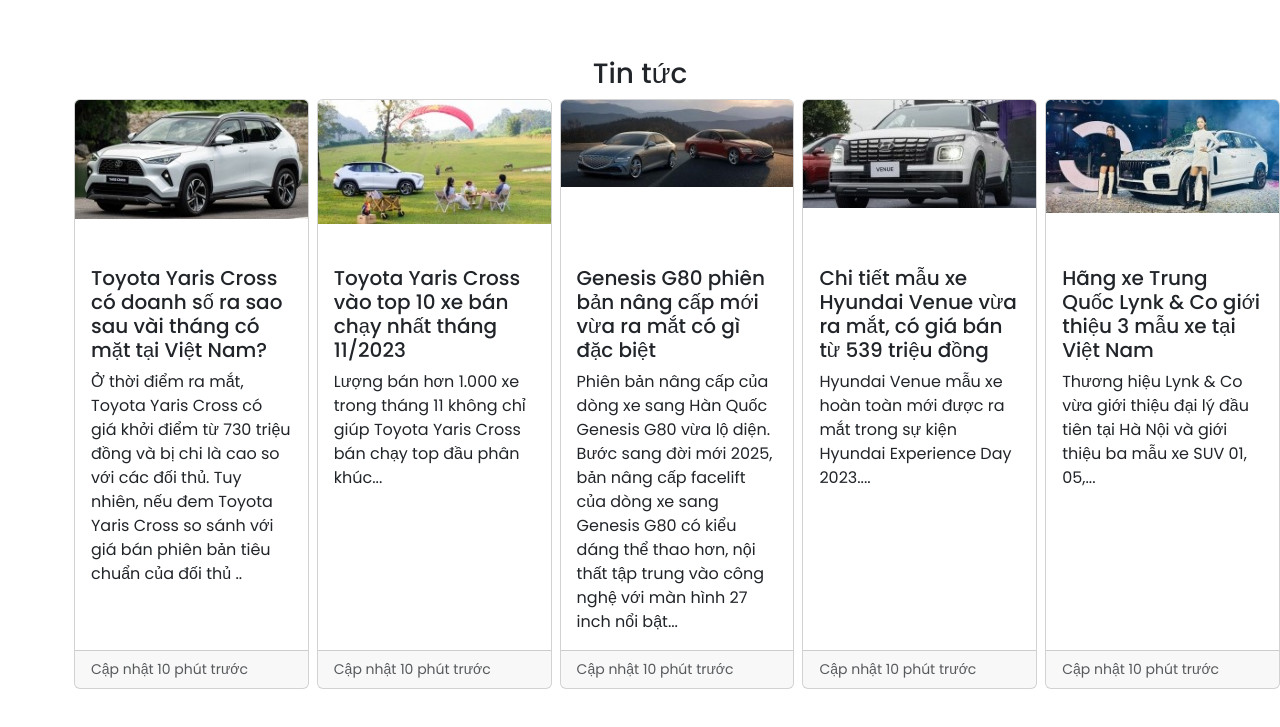
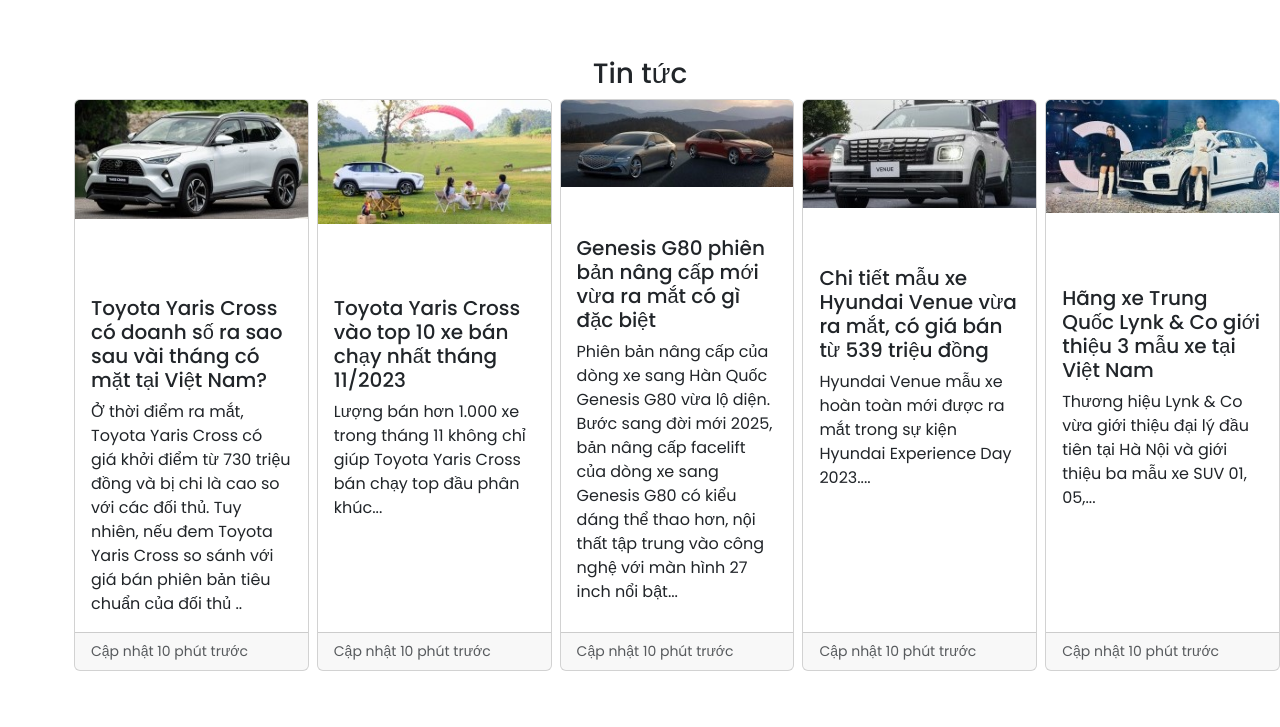
Before and after one commit to ChuongNguyenNHC/WebOto, a plain HTML site: page trangchu.html in a window 1280 px wide. Shown: the part 1183-1910 px from the top of the page. Drawn offline with nearby package versions, Linux system fonts and the light colour scheme; a script that the page names is missing.

Commit message:
Update trangchu.html

```diff
--- a/trangchu.html
+++ b/trangchu.html
@@ -186,7 +186,7 @@
                 <div class="row row-cols-1 row-cols-md-5 g-2" style="margin-left: 70px;">
                     <div class="col">
                       <div class="card h-100">
-                        <a href="#" style="height: 150px;"><img src="av-1702965700-703-width740height495.jpg" class="card-img-top" alt="..."></a>
+                        <a href="#" style="height: 180px;"><img src="av-1702965700-703-width740height495.jpg" class="card-img-top" alt="..."></a>
                         <div class="card-body">
                           <h5 class="card-title">Toyota Yaris Cross có doanh số ra sao sau vài tháng có mặt tại Việt Nam?</h5>
                           <p class="card-text">Ở thời điểm ra mắt, Toyota Yaris Cross có giá khởi điểm từ 730 triệu đồng và bị chi là cao so với các đối thủ. Tuy nhiên, nếu đem Toyota Yaris Cross so sánh với giá bán phiên bản tiêu chuẩn của đối thủ ..</p>
@@ -198,7 +198,7 @@
                     </div>
                     <div class="col">
                       <div class="card h-100">
-                        <a href="#" style="height: 150px;"><img src="1702967909-553-thumbnail-width740height495_anh_cat_3_2.jpg" class="card-img-top" alt="..."></a>
+                        <a href="#" style="height: 180px;"><img src="1702967909-553-thumbnail-width740height495_anh_cat_3_2.jpg" class="card-img-top" alt="..."></a>
                         <div class="card-body">
                           <h5 class="card-title">Toyota Yaris Cross vào top 10 xe bán chạy nhất tháng 11/2023</h5>
                           <p class="card-text">Lượng bán hơn 1.000 xe trong tháng 11 không chỉ giúp Toyota Yaris Cross bán chạy top đầu phân khúc...</p>
@@ -210,7 +210,7 @@
                     </div>
                     <div class="col">
                       <div class="card h-100">
-                        <a href="#" style="height: 150px;"><img src="g--4--1702922175-794-width740height495.jpg" class="card-img-top" alt="...">
+                        <a href="#" style="height: 120px;"><img src="g--4--1702922175-794-width740height495.jpg" class="card-img-top" alt="...">
                       </a>
                       <div class="card-body">
                           <h5 class="card-title">Genesis G80 phiên bản nâng cấp mới vừa ra mắt có gì đặc biệt</h5>
@@ -236,7 +236,7 @@
                       </div>
                       <div class="col">
                         <div class="card h-100">
-                          <a href="#" style="height: 150px;"><img src="av-1702924392-19-width740height495.jpg" class="card-img-top" alt="...">
+                          <a href="#" style="height: 170px;"><img src="av-1702924392-19-width740height495.jpg" class="card-img-top" alt="...">
                           </a>
                             <div class="card-body">
                             <h5 class="card-title">Hãng xe Trung Quốc Lynk & Co giới thiệu 3 mẫu xe tại Việt Nam</h5>
```
